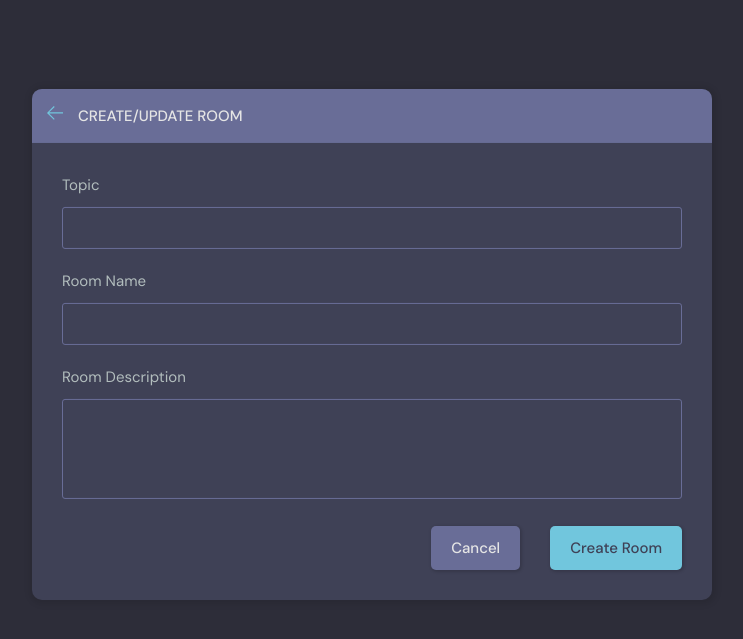
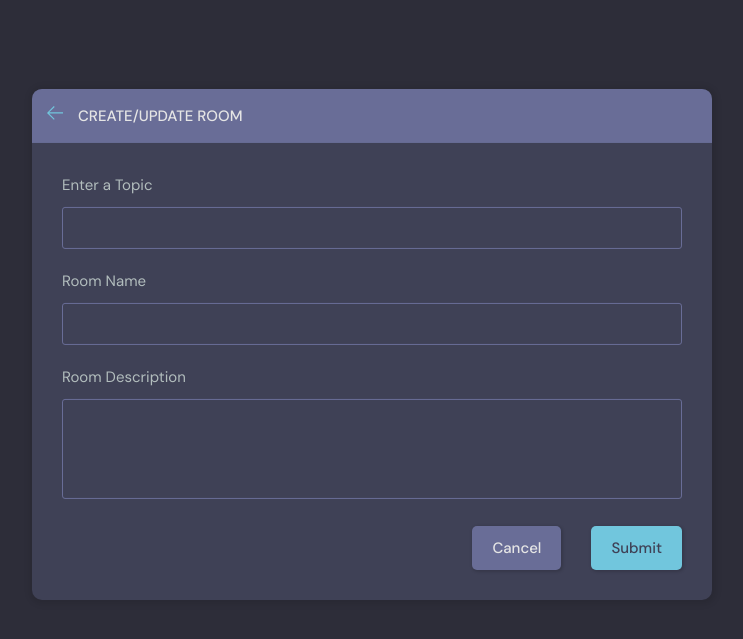
Before and after one commit to SyedZainAnwer/Thought-Tangle, a Django app: page /create-room/ in a window 1280 px wide. Shown: the part 76-715 px from the top of the page, without its empty margins (268-1011 px from the left). Run offline with Django 5.2, Linux system fonts and the light colour scheme; a user stored in the database is signed in; data comes from the database, SQL or seed files in the repository; both versions use the stored data as it was after the commit.

Commit message:
fix upate/create room page

```diff
--- a/base/templates/base/room_form.html
+++ b/base/templates/base/room_form.html
@@ -23,8 +23,8 @@
             {% csrf_token %}
 
             <div class="form__group">
-              <label for="room_topic">Topic</label>
-              <input required type="text" name="topic" list="topic-list" />
+              <label for="room_topic">Enter a Topic</label>
+              <input required type="text" value="{{ room.topic.name }}" name="topic" list="topic-list" />
               <datalist id="topic-list">
                 <select id="room_topic">
                   {% for topic in topics %}
@@ -61,7 +61,7 @@
 
             <div class="form__action">
               <a class="btn btn--dark" href="index.html">Cancel</a>
-              <button class="btn btn--main" type="submit">Create Room</button>
+              <button class="btn btn--main" type="submit">Submit</button>
             </div>
           </form>
         </div>
--- a/base/views.py
+++ b/base/views.py
@@ -120,12 +120,16 @@ def createRoom(request):
     topics = Topic.objects.all()
 
     if request.method == "POST":
-        form = RoomForm(request.POST)
-        if form.is_valid():
-            room = form.save(commit=False)
-            room.host = request.user # host will be the logged in user
-            room.save()
-            return redirect('home')
+        topic_name = request.POST.get('topic')
+        topic, created = Topic.objects.get_or_create(name=topic_name)
+
+        Room.objects.create(
+            host = request.user,
+            topic = topic,
+            name = request.POST.get('name'),
+            description = request.POST.get('description')
+        )
+        return redirect('home')
 
     context = {'form': form, "topics": topics}
     return render(request, 'base/room_form.html', context)
@@ -143,11 +147,16 @@ def updateRoom(request, pk):
 
     if request.method == "POST":
         form = RoomForm(request.POST, instance=room)
-        if form.is_valid():
-            form.save()
-            return redirect('home')
+        topic_name = request.POST.get('topic')
+        topic, created = Topic.objects.get_or_create(name=topic_name)
+        room.name = request.POST.get('name')
+        room.topic = topic
+        room.description = request.POST.get('description')
+        room.save()
 
-    context = {'form': form, "topics": topics}
+        return redirect('home')
+
+    context = {'form': form, "topics": topics, "room": room}
     return render(request, 'base/room_form.html', context)
 
 
```
Also changed, not shown: db.sqlite3.
